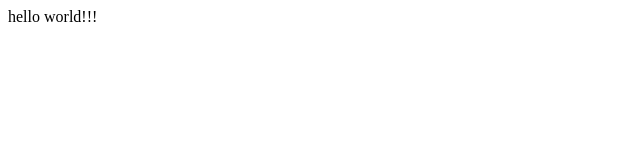
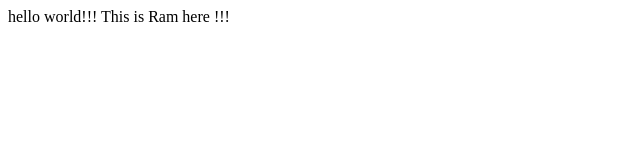
Before and after one commit to phantomworld007/test, a plain HTML site: page index.html in a window 1280 px wide. Shown: the whole page, without its empty margins (0-640 px from the left). Drawn offline with Linux system fonts and the light colour scheme.

Commit message:
Finish index file
this is  a testing file

```diff
--- a/index.html
+++ b/index.html
@@ -7,5 +7,6 @@
 
 <body>
 hello world!!!
+  This is Ram here !!!
 </body>
 </html>
```
